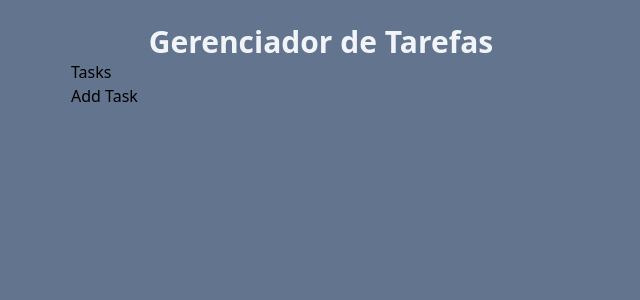
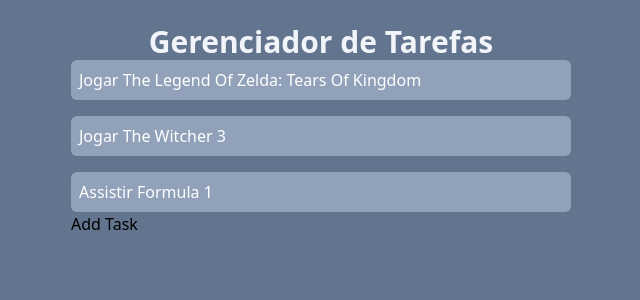
Before and after one commit to ldsimidu/bw-taskManager, a React (Vite) app: page / in a window 1280 px wide. Shown: the top 300 px of the page, without its empty margins (319-959 px from the left). Built offline with nearby package versions, Linux system fonts and the light colour scheme.

Commit message:
feat: working with props
using prop with task list

```diff
--- a/eslint.config.js
+++ b/eslint.config.js
@@ -33,6 +33,7 @@
         'warn',
         { allowConstantExport: true },
       ],
+      'react/prop-types': 'off',
     },
   },
 ]
--- a/src/App.jsx
+++ b/src/App.jsx
@@ -1,14 +1,32 @@
+import { useState } from "react";
 import AddTask from "./components/AddTask";
 import Tasks from "./components/Tasks";
 
 function App() {
+  const [tasks, setTasks] = useState([{
+    id: 1,
+    title: "Jogar The Legend Of Zelda: Tears Of Kingdom",
+    description: "Encontrar Zelda",
+    isCompleted: false
+  }, {
+    id: 2,
+    title: "Jogar The Witcher 3",
+    description: "Salvar Ciri",
+    isCompleted: false
+  }, {
+    id: 3,
+    title: "Assistir Formula 1",
+    description: "Canal: Band, 10h da manhã do sabado",
+    isCompleted: false
+  }]);
+
   return(
     <div className="w-screen h-screen bg-slate-500 flex justify-center p-6">
       <div className="w-[500px]">
         <h1 className="text-3xl text-slate-100 font-bold text-center">
           Gerenciador de Tarefas
         </h1>
-        <Tasks/>
+        <Tasks tasks={tasks}/>
         <AddTask/>
       </div>
     </div>
--- a/src/components/Tasks.jsx
+++ b/src/components/Tasks.jsx
@@ -1,6 +1,12 @@
-function Tasks() {
+function Tasks(props) {
     return (
-        <h1>Tasks</h1>
+        <div>
+            <ul className="space-y-4">
+                {props.tasks.map((task) => (
+                    <li key={task.id} className="bg-slate-400 text-white p-2 rounded-md">{task.title}</li>
+                ))}
+            </ul>
+        </div>
     )
 }
 
```
